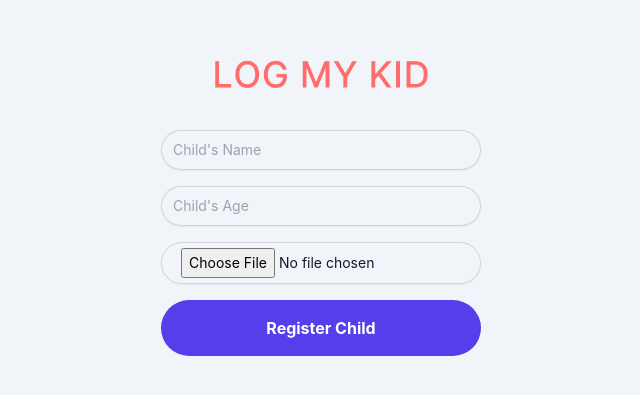
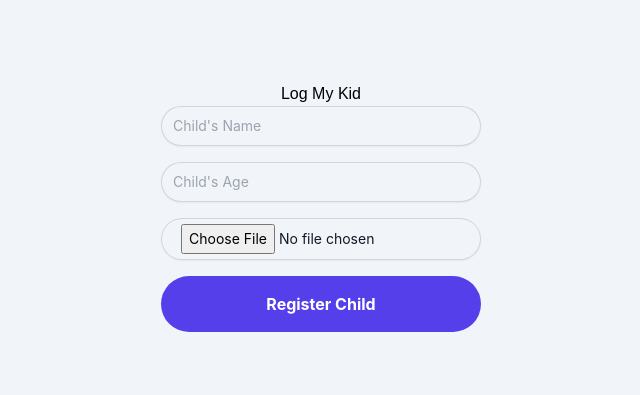
Before and after one commit to wilwaldon/preschool-signin-app, a React (Create React App) app: page / in a window 1280 px wide. Shown: the part 213-608 px from the top of the page, without its empty margins (319-959 px from the left). Built offline with nearby package versions, Linux system fonts and the light colour scheme.

Commit message:
added g font and removed some unused styles

```diff
--- a/src/RegisterChildForm.js
+++ b/src/RegisterChildForm.js
@@ -31,8 +31,7 @@ const RegisterChildForm = ({ onRegister }) => {
 
   return (
     <div className="flex flex-col items-center justify-center min-h-screen">
-      <img src="/kidlogger.png" alt="KidLogger Logo" className="w-3/4 max-w-xs mb-10"
-      />
+      <h1>Log My Kid</h1>
       <form onSubmit={handleSubmit} className="w-full max-w-xs">
         <input
           type="text"
--- a/src/index.css
+++ b/src/index.css
@@ -1,6 +1,7 @@
 @tailwind base;
 @tailwind components;
 @tailwind utilities;
+@import url('https: //fonts.googleapis.com/css2?family=Kanit:ital,wght@0,100;0,200;0,300;0,400;0,500;0,600;0,700;0,800;0,900;1,100;1,200;1,300;1,400;1,500;1,600;1,700;1,800;1,900&family=Truculenta:opsz,wght@12..72,100..900&display=swap');
 
 body {
   margin: 0;
@@ -25,6 +26,9 @@ code {
   padding: 20px;
 }
 
+h1{
+  font-family:'Truculenta', sans-serif;
+}
 .signatureCanvas {
   border: 2px solid #ccc;
   width: 50vw;
--- a/tailwind.config.js
+++ b/tailwind.config.js
@@ -8,6 +8,9 @@ module.exports = {
       colors: {
         'purple': '#553feb', // Add your custom color here
       },
+      fontFamily: {
+        sans: ['Kanit', 'sans-serif'],
+      },
     },
   },
   plugins: [
```
Also changed, not shown: src/App.css (deleted, +0 -16 lines).
